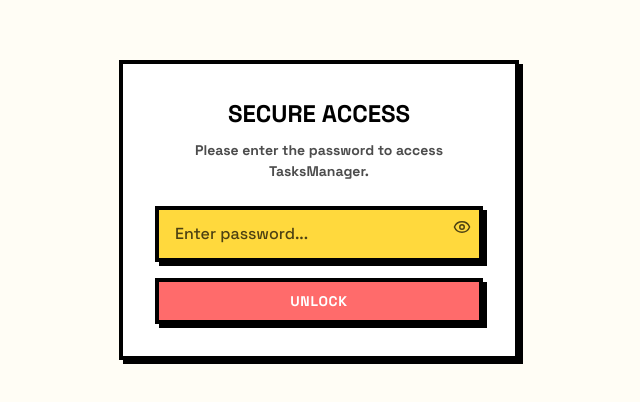
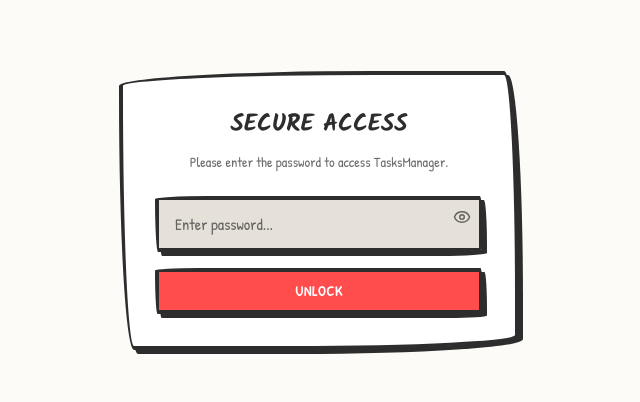
Before and after one commit to guptasushant812/TasksManager, a Next.js app in the folder client/: page /settings in a window 1280 px wide. Shown: the part 190-592 px from the top of the page, without its empty margins (321-961 px from the left). Built offline with nearby package versions, Linux system fonts and the light colour scheme.

Commit message:
feat(theme): add hand-drawn light theme style
Introduce a hand-drawn illustration style for light theme while
preserving the dark theme.

```diff
--- a/client/app/globals.css
+++ b/client/app/globals.css
@@ -16,54 +16,54 @@
   --space-9: 48px;
   --space-10: 64px;
 
-  /* Surface colors — High Saturation Light Mode Palette */
-  --bg-base: #FFFDF5; /* Cream */
-  --bg-surface: #FFFFFF;
-  --bg-elevated: #FFFDF5;
-  --bg-card: #FFFFFF;
-  --bg-hover: #FFD93D; /* Vivid Yellow */
-  --bg-active: #FFD93D;
+  /* Surface colors — Hand-Drawn Paper Palette */
+  --bg-base: #fdfbf7; /* Warm Paper */
+  --bg-surface: #ffffff;
+  --bg-elevated: #fdfbf7;
+  --bg-card: #ffffff;
+  --bg-hover: #e5e0d8; /* Old Paper / Erased Pencil */
+  --bg-active: #e5e0d8;
 
   /* Border system — Hard Black Strokes */
-  --border: #000000;
-  --border-subtle: #000000;
-  --border-focus: #000000;
+  --border: #2d2d2d; /* Pencil Lead */
+  --border-subtle: #e5e0d8;
+  --border-focus: #2d5da1; /* Blue Ballpoint Pen */
 
   /* Typography — Unapologetic Visibility */
-  --text-primary: #000000;
-  --text-secondary: #000000;
-  --text-muted: rgba(0, 0, 0, 0.7);
+  --text-primary: #2d2d2d;
+  --text-secondary: #2d2d2d;
+  --text-muted: rgba(45, 45, 45, 0.7);
 
   /* Accent colors */
-  --accent: #FF6B6B; /* Hot Red */
-  --accent-hover: #FF4F4F;
-  --accent-subtle: #C4B5FD; /* Soft Violet */
-  --accent-glow: #000000;
+  --accent: #ff4d4d; /* Red Correction Marker */
+  --accent-hover: #ff3333;
+  --accent-subtle: #2d5da1;
+  --accent-glow: #2d2d2d;
 
   /* Semantic colors */
-  --high: #FF6B6B;
-  --high-bg: #FFFFFF;
+  --high: #ff4d4d;
+  --high-bg: #ffffff;
 
-  --medium: #FFD93D;
-  --medium-bg: #FFFFFF;
+  --medium: #ff9900;
+  --medium-bg: #ffffff;
 
   --low: #22c55e;
-  --low-bg: #FFFFFF;
+  --low-bg: #ffffff;
 
-  --inprogress: #C4B5FD;
-  --inprogress-bg: #FFFFFF;
+  --inprogress: #2d5da1;
+  --inprogress-bg: #ffffff;
 
-  --pending: #FFD93D;
-  --pending-bg: #FFFFFF;
+  --pending: #ff9900;
+  --pending-bg: #ffffff;
 
   --completed: #22c55e;
-  --completed-bg: #FFFFFF;
+  --completed-bg: #ffffff;
 
-  /* Radii — Default is 0px (sharp) */
-  --radius-sm: 0px;
-  --radius-md: 0px;
-  --radius-lg: 0px;
-  --radius-xl: 0px;
+  /* Radii — Hand-drawn wobbly */
+  --radius-sm: 255px 15px 225px 15px / 15px 225px 15px 255px;
+  --radius-md: 255px 15px 225px 15px / 15px 225px 15px 255px;
+  --radius-lg: 255px 15px 225px 15px / 15px 225px 15px 255px;
+  --radius-xl: 255px 15px 225px 15px / 15px 225px 15px 255px;
   --radius-full: 999px; /* Only for pills/circles */
 
   /* Transitions — Mechanical & snappy */
@@ -127,6 +127,12 @@
   --box-shadow-neon-lg: 0 0 10px #00ff88, 0 0 20px #00ff8860, 0 0 40px #00ff8830;
   --box-shadow-neon-secondary: 0 0 5px #ff00ff, 0 0 20px #ff00ff60;
   --box-shadow-neon-tertiary: 0 0 5px #00d4ff, 0 0 20px #00d4ff60;
+
+  /* Reset Radii to sharp for Cyberpunk */
+  --radius-sm: 0px;
+  --radius-md: 0px;
+  --radius-lg: 0px;
+  --radius-xl: 0px;
 }
 
 /* ─── Global Reset & Theming ───────────────────────────────────────────────── */
@@ -137,14 +143,24 @@
 }
 
 html {
-  font-family: 'Space Grotesk', sans-serif;
+  font-family: 'Patrick Hand', cursive;
   background-color: var(--bg-base);
   color: var(--text-primary);
   -webkit-font-smoothing: antialiased;
   -moz-osx-font-smoothing: grayscale;
-  font-size: 14px;
+  font-size: 16px;
   line-height: 1.5;
+  font-weight: 400;
+}
+
+html h1, html h2, html h3, html h4, html h5, html h6 {
+  font-family: 'Kalam', cursive;
   font-weight: 700;
+}
+
+body:not(.dark) {
+  background-image: radial-gradient(#e5e0d8 1.5px, transparent 1.5px);
+  background-size: 24px 24px;
 }
 
 /* Cyberpunk Dark Mode Font & Overlay */
--- a/client/app/layout.tsx
+++ b/client/app/layout.tsx
@@ -28,7 +28,7 @@ export default function RootLayout({ children }: { children: React.ReactNode })
         />
         <link rel="preconnect" href="https://fonts.googleapis.com" />
         <link rel="preconnect" href="https://fonts.gstatic.com" crossOrigin="anonymous" />
-        <link href="https://fonts.googleapis.com/css2?family=Space+Grotesk:wght@500;700;900&family=Orbitron:wght@400;700;900&family=Share+Tech+Mono&family=JetBrains+Mono:wght@400;700&display=swap" rel="stylesheet" />
+        <link href="https://fonts.googleapis.com/css2?family=Space+Grotesk:wght@500;700;900&family=Orbitron:wght@400;700;900&family=Share+Tech+Mono&family=JetBrains+Mono:wght@400;700&family=Kalam:wght@700&family=Patrick+Hand&display=swap" rel="stylesheet" />
       </head>
       <body style={{ background: 'var(--bg-base)', color: 'var(--text-primary)', minHeight: '100vh', display: 'flex' }}>
         <PasswordGate>
```
